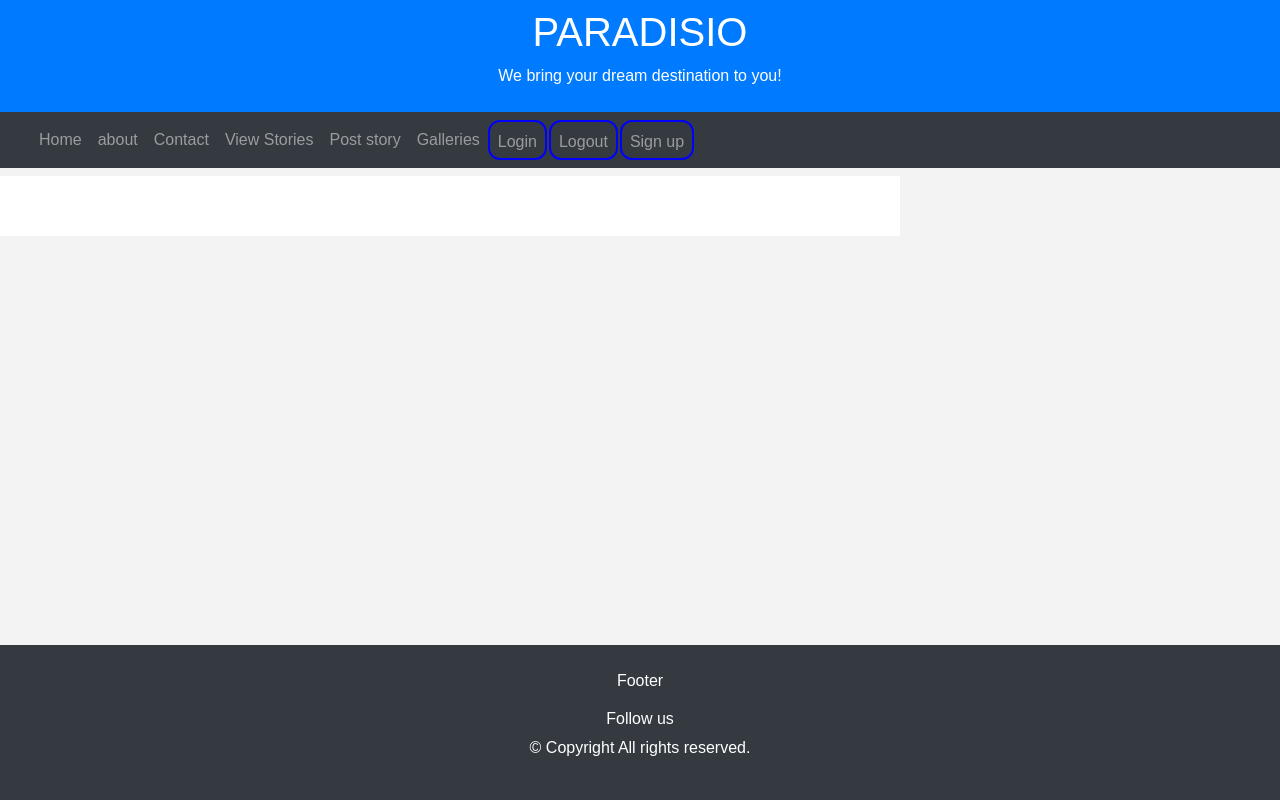
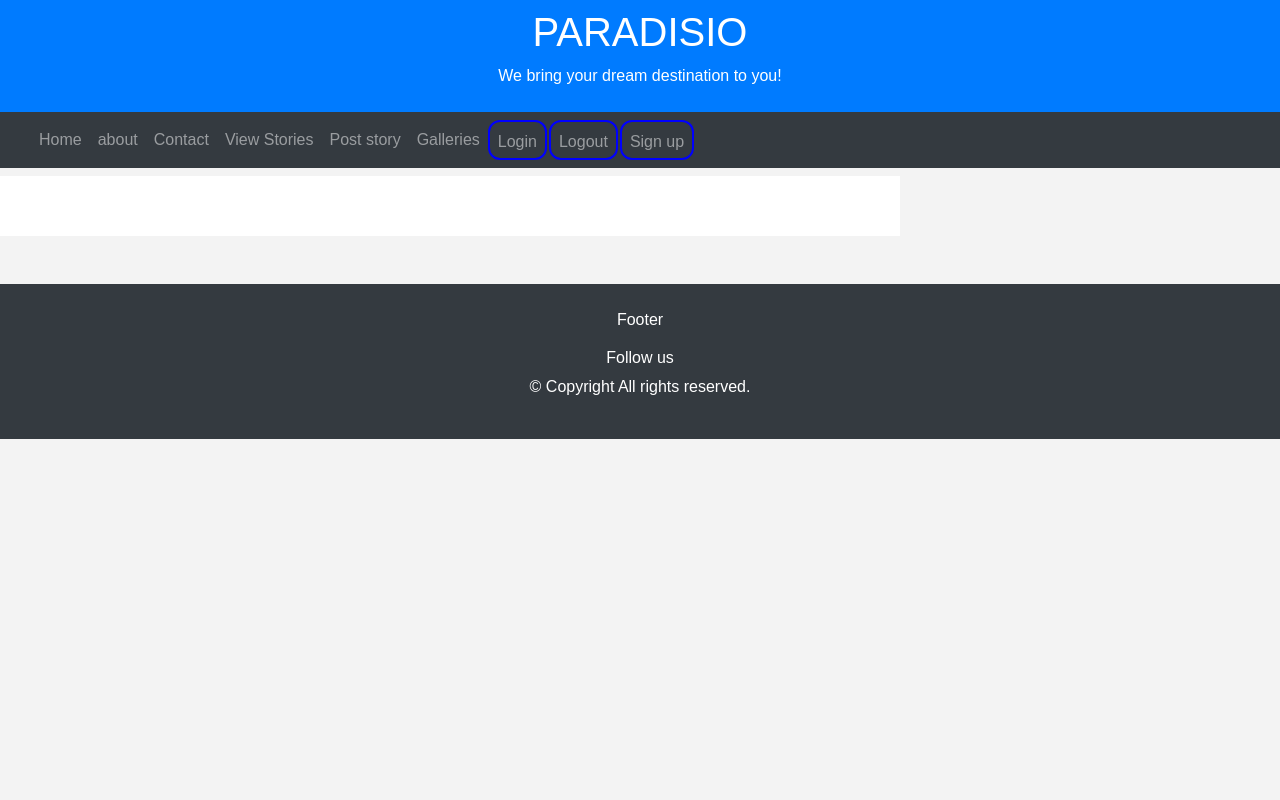
Before and after one commit to Mrcream007/Tonycmm007, a PHP site: page /search.php in a window 1280 px wide. Run offline with PHP 8.4, Linux system fonts and the light colour scheme.

Commit message:
edited footer

```diff
--- a/MY COURSEWORK1/search.php
+++ b/MY COURSEWORK1/search.php
@@ -135,7 +135,7 @@ if (isset($_SESSION['brend_id'])) {
     }
 ?>
 </div>
-        <div class="fixed-bottom">
+
         <footer>
         <div class="mt-5 p-4 bg-dark text-white text-center">
                     <p>Footer</p>
@@ -150,6 +150,6 @@ if (isset($_SESSION['brend_id'])) {
                     </div>
 
                     </footer>
-        </div>
+
 </body>
 </html>
```
